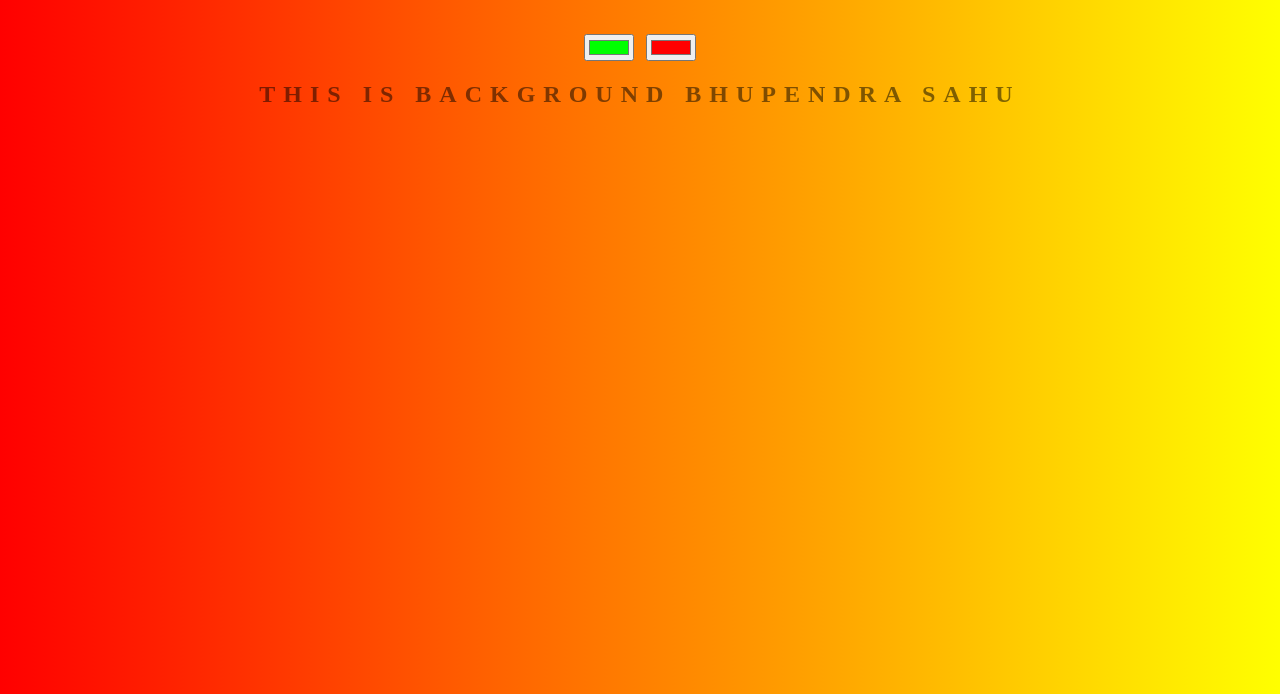
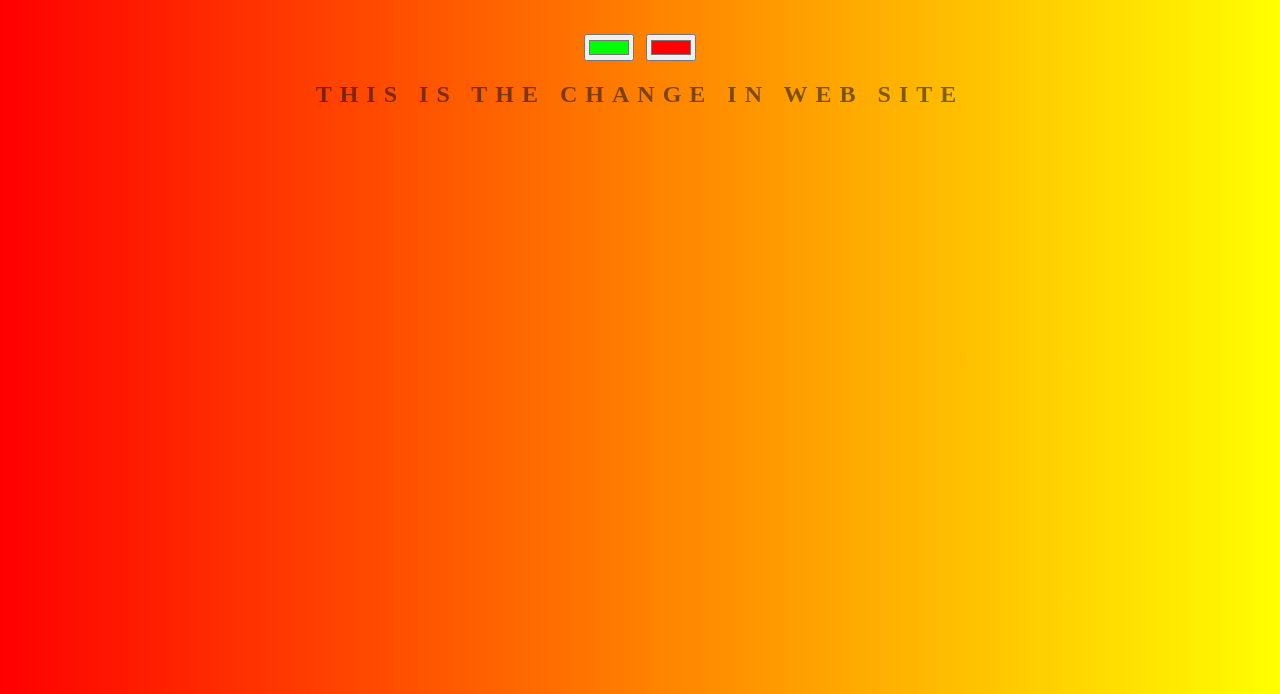
Before and after one commit to bhupendrasahuji/Background, a plain HTML site: page index.html in a window 1280 px wide. Shown: the part 106-800 px from the top of the page. Drawn offline with Linux system fonts and the light colour scheme.

Commit message:
check the change

```diff
--- a/index.html
+++ b/index.html
@@ -8,7 +8,7 @@
 	<h1>COOL Generator</h1>
 	<input class="color1" type="color" name="color1" value="#00ff00">
 	<input class="color2" type="color" name="color2" value="#ff0000">
-	<h2>This is background bhupendra sahu </h2>
+	<h2>This is the change in web site</h2>
 	<h3></h3>
 	<script type="text/javascript" src="script.js"></script>
 </body>
```
